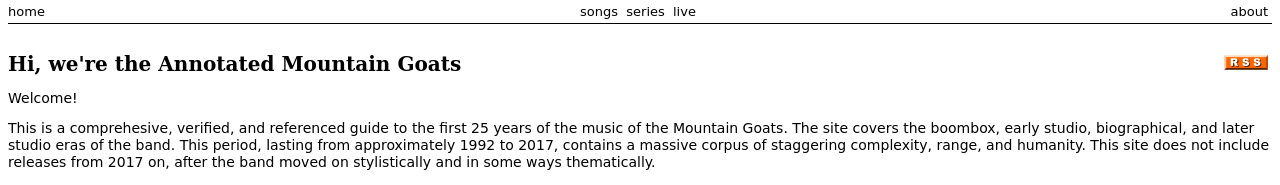
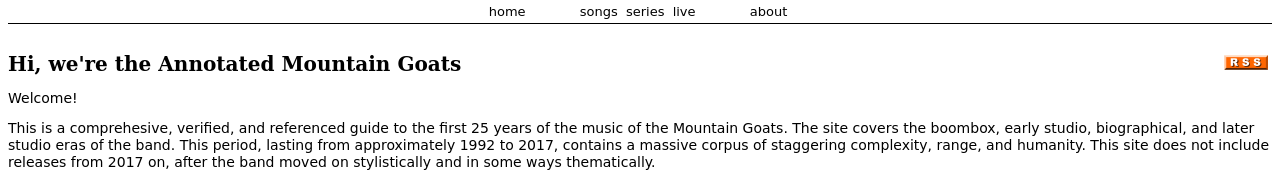
Before and after one commit to annotatedtmg/annotatedtmg, a Jekyll site: the page built from tmg/index.md, in a window 1280 px wide. Shown: the top 185 px of the page. Built offline with Jekyll 4.4.1, drawn with Linux system fonts in a browser that asks for light colours.

Commit message:
Simplify navbar formatting; center navbar

```diff
--- a/_layouts/default.html
+++ b/_layouts/default.html
@@ -16,23 +16,13 @@
 
 <body>
 <nav>
-    <div id="home">
     <ul>
         <li><a href="{{ "index.html" | relativize_url }}">home</a></li>
-        </ul>
-    </div>
-    <div id="nav-content">
-        <ul>
         <li><a href="{{ "songlist.html" | relativize_url }}">songs</a></li>
         <li><a href="{{ "series.html" | relativize_url }}">series</a></li>
         <li><a href="{{ "live.html" | relativize_url }}">live</a></li>
-        </ul>
-    </div>
-    <div id="nav-about">
-        <ul>
         <li><a href="{{ "about.html" | relativize_url }}">about</a></li>
     </ul>
-    </div>
 </nav>
 
 <div id="main">
--- a/resources/general.scss
+++ b/resources/general.scss
@@ -246,9 +246,10 @@
         list-style-type: none;
         padding: 0px;
         margin: 0px;
+        text-align: center;
 
     li {
-        display: inline;
+        display: inline-block;
         padding: 0px;
         margin: 0px 4px 0px 0px;
 
@@ -256,6 +257,18 @@
             padding: 0px;
             margin: 0px;
             text-decoration: none;
+        }
+
+        &:first-child {
+            margin-right: 50px;
+        }
+
+        &:nth-last-child(2) {
+            margin: 0px;
+        }
+
+        &:last-child {
+            margin-left: 50px;
         }
     }
 }
@@ -270,24 +283,6 @@
         text-shadow: 0px 0px 8px $lgt_blue;
     }
 }
-
-nav #home {
-    float: left;
-    width: 15%;
-}
-
-nav #nav-content {
-    float: left;
-    width: 70%;
-    text-align: center;
-}
-
-nav #nav-about {
-    float: right;
-    width: 15%;
-    text-align: right;
-}
-
 
 /* Configurations for the Annotated tMG */
 #tmg .footnotes {
```
Lines whose indentation alone changed are shown as unchanged.
